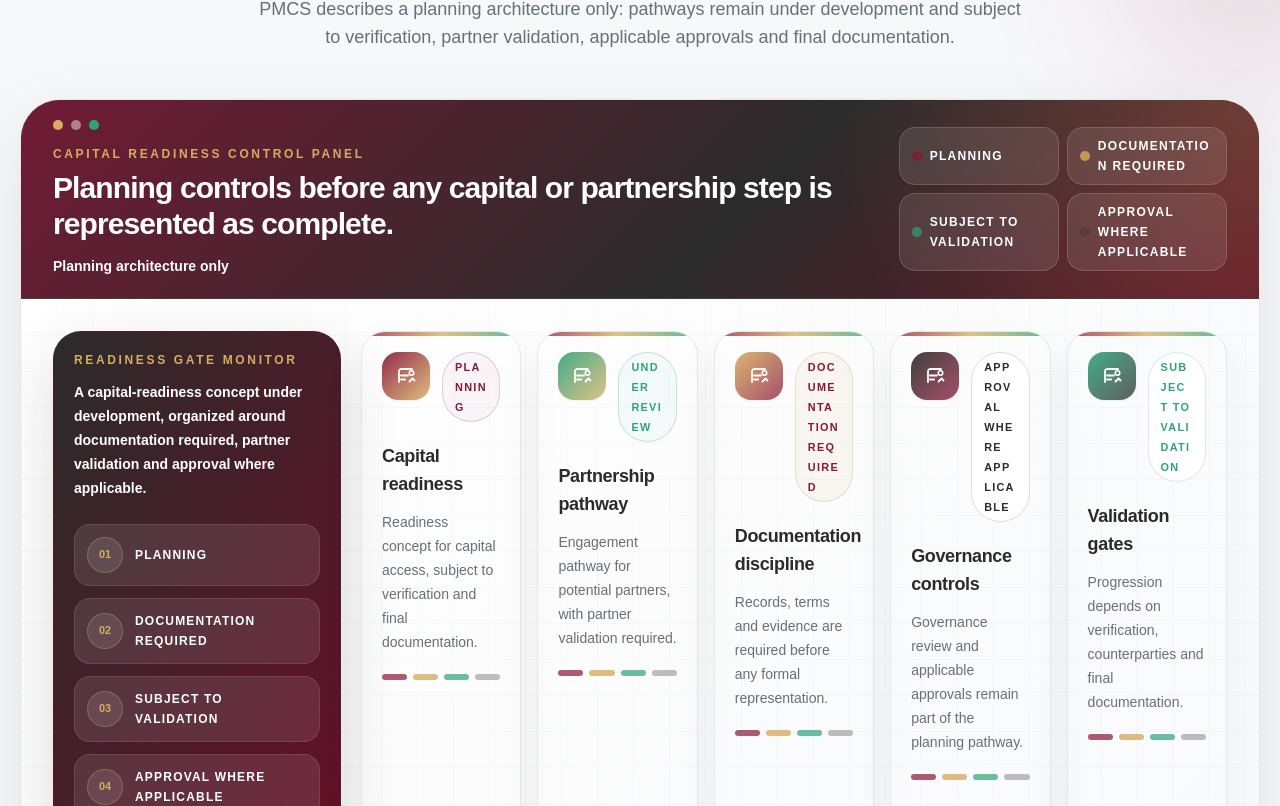
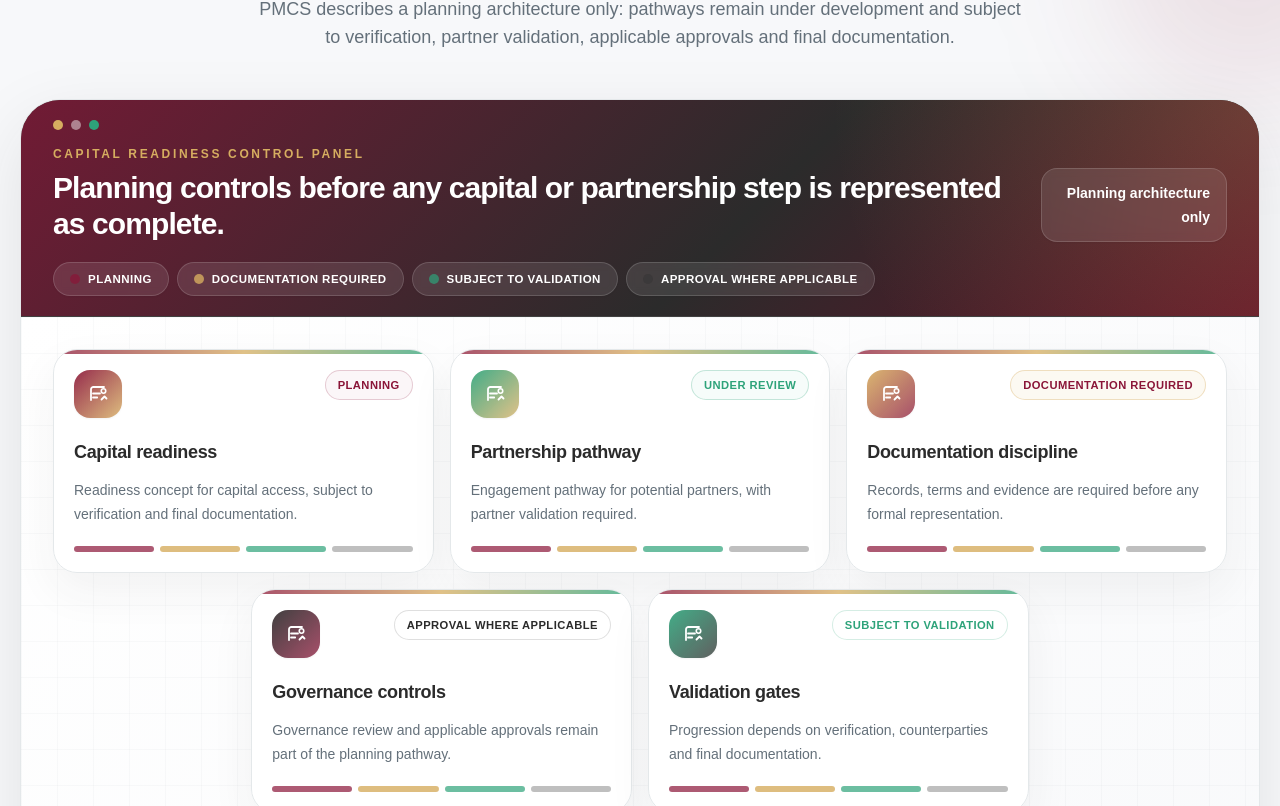
Before and after one commit to anwarlino/pmcs-holdings-website-v2, a Next.js app: page / in a window 1280 px wide. Shown: the part 6634-7440 px from the top of the page. Built offline with nearby package versions, Linux system fonts and the light colour scheme.

Commit message:
Stack capital dashboard layout

```diff
--- a/components/sections/CapitalPartnershipsSection.tsx
+++ b/components/sections/CapitalPartnershipsSection.tsx
@@ -24,6 +24,14 @@ const readinessSegmentClasses = [
   'bg-pmcs-charcoal/30',
 ];
 
+const tileGridClasses = [
+  'lg:col-span-2',
+  'lg:col-span-2',
+  'lg:col-span-2',
+  'lg:col-span-2 lg:col-start-2',
+  'lg:col-span-2 lg:col-start-4',
+];
+
 export function CapitalPartnershipsSection({ dictionary }: { dictionary: LocaleContent }) {
   return (
     <section id="capital" className="relative overflow-hidden bg-pmcs-light py-20 sm:py-24">
@@ -37,7 +45,8 @@ export function CapitalPartnershipsSection({ dictionary }: { dictionary: LocaleC
         <div className="mt-12 overflow-hidden rounded-[2rem] border border-pmcs-line bg-white shadow-pmcs sm:rounded-[2.5rem]">
           <div className="relative overflow-hidden border-b border-white/10 bg-pmcs-charcoal px-5 py-5 text-white sm:px-7 lg:px-8">
             <div className="absolute inset-0 bg-[radial-gradient(circle_at_top_right,rgba(214,173,96,0.24),transparent_34%),linear-gradient(135deg,rgba(138,21,56,0.74),rgba(43,43,43,0.96)_58%,rgba(100,16,39,0.92))] rtl:bg-[radial-gradient(circle_at_top_left,rgba(214,173,96,0.24),transparent_34%),linear-gradient(225deg,rgba(138,21,56,0.74),rgba(43,43,43,0.96)_58%,rgba(100,16,39,0.92))]" aria-hidden="true" />
-            <div className="relative flex flex-col gap-5 lg:flex-row lg:items-center lg:justify-between">
+            <div className="relative flex flex-col gap-5">
+              <div className="flex flex-col gap-4 lg:flex-row lg:items-end lg:justify-between">
                 <div className="min-w-0">
                   <div className="mb-4 flex gap-2" aria-hidden="true">
                     <span className="h-2.5 w-2.5 rounded-full bg-pmcs-gold" />
@@ -46,12 +55,13 @@ export function CapitalPartnershipsSection({ dictionary }: { dictionary: LocaleC
                   </div>
                   <p className="text-xs font-black uppercase tracking-[0.22em] text-pmcs-gold">{dictionary.capital.dashboard.kicker}</p>
                   <h3 className="mt-2 text-2xl font-black tracking-[-0.03em] sm:text-3xl">{dictionary.capital.dashboard.title}</h3>
-                <p className="mt-3 max-w-3xl text-sm font-semibold leading-6 text-white/72">{dictionary.capital.dashboard.subtitle}</p>
+                </div>
+                <p className="max-w-md rounded-2xl border border-white/15 bg-white/10 px-4 py-3 text-sm font-semibold leading-6 text-white/76 shadow-sm backdrop-blur-sm lg:text-end rtl:lg:text-start">{dictionary.capital.dashboard.subtitle}</p>
               </div>
 
-              <div className="grid gap-2 sm:grid-cols-2 lg:w-[28rem]" aria-label={dictionary.capital.dashboard.statusClusterLabel}>
+              <div className="flex flex-wrap gap-2" aria-label={dictionary.capital.dashboard.statusClusterLabel}>
                 {dictionary.capital.dashboard.statusCluster.map((status, index) => (
-                  <div key={status} className="flex min-w-0 items-center gap-2 rounded-2xl border border-white/15 bg-white/10 px-3 py-2 text-xs font-black uppercase leading-5 tracking-[0.11em] text-white/88 shadow-sm backdrop-blur-sm">
+                  <div key={status} className="inline-flex max-w-full items-center gap-2 rounded-full border border-white/15 bg-white/10 px-3 py-1.5 text-[0.72rem] font-bold uppercase leading-5 tracking-[0.04em] text-white/88 shadow-sm backdrop-blur-sm sm:px-4">
                     <span className={`h-2.5 w-2.5 shrink-0 rounded-full ${readinessSegmentClasses[index % readinessSegmentClasses.length]}`} aria-hidden="true" />
                     <span className="min-w-0 break-words">{status}</span>
                   </div>
@@ -63,30 +73,15 @@ export function CapitalPartnershipsSection({ dictionary }: { dictionary: LocaleC
           <div className="relative bg-[linear-gradient(135deg,rgba(255,255,255,0.98),rgba(247,248,250,0.94))] p-5 sm:p-7 lg:p-8">
             <div className="pointer-events-none absolute inset-0 bg-[linear-gradient(rgba(100,112,122,0.08)_1px,transparent_1px),linear-gradient(90deg,rgba(100,112,122,0.08)_1px,transparent_1px)] bg-[size:36px_36px] opacity-45" aria-hidden="true" />
 
-            <div className="relative grid gap-5 lg:grid-cols-[18rem_minmax(0,1fr)]">
-              <aside className="rounded-[1.75rem] border border-pmcs-maroon/15 bg-gradient-to-br from-pmcs-charcoal to-pmcs-maroonDark p-5 text-white shadow-[0_22px_60px_rgba(43,43,43,0.16)]">
-                <p className="text-xs font-black uppercase tracking-[0.22em] text-pmcs-gold">{dictionary.capital.dashboard.consoleLabel}</p>
-                <p className="mt-3 text-sm font-semibold leading-6 text-white/76">{dictionary.capital.dashboard.consoleNote}</p>
-                <div className="mt-6 space-y-3">
-                  {dictionary.capital.dashboard.statusCluster.map((status, index) => (
-                    <div key={`${status}-rail`} className="flex items-center gap-3 rounded-2xl border border-white/10 bg-white/10 px-3 py-3">
-                      <span className="flex h-9 w-9 shrink-0 items-center justify-center rounded-full border border-pmcs-gold/30 bg-white/10 text-[0.68rem] font-black text-pmcs-gold">
-                        {String(index + 1).padStart(2, '0')}
-                      </span>
-                      <span className="text-xs font-bold uppercase leading-5 tracking-[0.1em] text-white/84">{status}</span>
-                    </div>
-                  ))}
-                </div>
-              </aside>
-
-              <div className="grid min-w-0 gap-4 md:grid-cols-2 xl:grid-cols-5">
+            <div className="relative">
+              <div className="grid min-w-0 gap-4 md:grid-cols-2 lg:grid-cols-6">
                 {dictionary.capital.dashboard.tiles.map((tile, index) => (
                   <article
                     key={tile.title}
-                    className="group relative min-w-0 overflow-hidden rounded-[1.5rem] border border-pmcs-line bg-white/94 p-5 shadow-[0_18px_45px_rgba(43,43,43,0.06)] transition duration-200 ease-out hover:-translate-y-1 hover:border-pmcs-gold/70 hover:shadow-pmcs focus-within:border-pmcs-gold motion-reduce:transition-none motion-reduce:hover:translate-y-0"
+                    className={`group relative min-w-0 overflow-hidden rounded-[1.5rem] border border-pmcs-line bg-white/95 p-5 shadow-[0_18px_45px_rgba(43,43,43,0.06)] transition duration-200 ease-out hover:-translate-y-1 hover:border-pmcs-gold/70 hover:shadow-pmcs focus-within:border-pmcs-gold motion-reduce:transition-none motion-reduce:hover:translate-y-0 ${tileGridClasses[index % tileGridClasses.length]}`}
                   >
                     <div className="absolute inset-x-0 top-0 h-1 bg-gradient-to-r from-pmcs-maroon via-pmcs-gold to-pmcs-green opacity-75 rtl:bg-gradient-to-l" aria-hidden="true" />
-                    <div className="flex items-start justify-between gap-3">
+                    <div className="flex flex-col gap-4 sm:flex-row sm:items-start sm:justify-between">
                       <div className={`flex h-12 w-12 shrink-0 items-center justify-center rounded-2xl bg-gradient-to-br ${tileIconClasses[index % tileIconClasses.length]} text-white shadow-sm`} aria-hidden="true">
                         <svg className="h-6 w-6" viewBox="0 0 24 24" fill="none">
                           <path d="M5 18V7.5A2.5 2.5 0 0 1 7.5 5H18" stroke="currentColor" strokeWidth="1.8" strokeLinecap="round" />
@@ -94,7 +89,7 @@ export function CapitalPartnershipsSection({ dictionary }: { dictionary: LocaleC
                           <circle cx="17.5" cy="9" r="2.25" stroke="currentColor" strokeWidth="1.6" />
                         </svg>
                       </div>
-                      <span className={`min-w-0 max-w-full whitespace-normal break-words rounded-full border px-3 py-1 text-start text-[0.68rem] font-black uppercase leading-5 tracking-[0.12em] ${tileAccents[index % tileAccents.length]}`}>
+                      <span className={`inline-flex max-w-full items-center rounded-full border px-3 py-1 text-start text-[0.7rem] font-bold uppercase leading-5 tracking-[0.04em] ${tileAccents[index % tileAccents.length]}`}>
                         {tile.status}
                       </span>
                     </div>
--- a/content/locales/ar.ts
+++ b/content/locales/ar.ts
@@ -190,8 +190,6 @@ export const ar: LocaleContent = {
       subtitle: 'بنية تخطيطية فقط',
       statusClusterLabel: 'مجموعة حالات جاهزية رأس المال',
       statusCluster: ['تخطيط', 'الوثائق مطلوبة', 'خاضع للتحقق', 'موافقة عند الانطباق'],
-      consoleLabel: 'مراقبة بوابات الجاهزية',
-      consoleNote: 'مفهوم جاهزية رأس المال قيد التطوير، منظم حول الوثائق المطلوبة وتأكيد الشركاء والموافقة عند الانطباق.',
       tiles: [
         { title: 'جاهزية رأس المال', status: 'تخطيط', description: 'مفهوم جاهزية للوصول إلى رأس المال، خاضع للتحقق والوثائق النهائية.' },
         { title: 'مسار الشراكة', status: 'قيد المراجعة', description: 'مسار تواصل للشركاء المحتملين، مع ضرورة تأكيد الشركاء.' },
--- a/content/locales/en.ts
+++ b/content/locales/en.ts
@@ -190,8 +190,6 @@ export const en: LocaleContent = {
       subtitle: 'Planning architecture only',
       statusClusterLabel: 'Capital readiness status cluster',
       statusCluster: ['Planning', 'Documentation required', 'Subject to validation', 'Approval where applicable'],
-      consoleLabel: 'Readiness gate monitor',
-      consoleNote: 'A capital-readiness concept under development, organized around documentation required, partner validation and approval where applicable.',
       tiles: [
         { title: 'Capital readiness', status: 'Planning', description: 'Readiness concept for capital access, subject to verification and final documentation.' },
         { title: 'Partnership pathway', status: 'Under review', description: 'Engagement pathway for potential partners, with partner validation required.' },
--- a/content/locales/th.ts
+++ b/content/locales/th.ts
@@ -190,8 +190,6 @@ export const th: LocaleContent = {
       subtitle: 'เป็นเพียงสถาปัตยกรรมการวางแผน',
       statusClusterLabel: 'กลุ่มสถานะความพร้อมด้านเงินทุน',
       statusCluster: ['การวางแผน', 'ต้องมีเอกสาร', 'ขึ้นอยู่กับการยืนยัน', 'อนุมัติเมื่อเกี่ยวข้อง'],
-      consoleLabel: 'ตัวติดตามประตูความพร้อม',
-      consoleNote: 'แนวคิดความพร้อมด้านเงินทุนที่อยู่ระหว่างการพัฒนา จัดระเบียบตามเอกสารที่ต้องมี การยืนยันพันธมิตร และการอนุมัติเมื่อเกี่ยวข้อง',
       tiles: [
         { title: 'ความพร้อมด้านเงินทุน', status: 'การวางแผน', description: 'แนวคิดความพร้อมสำหรับการเข้าถึงเงินทุน โดยขึ้นอยู่กับการตรวจสอบและเอกสารขั้นสุดท้าย' },
         { title: 'เส้นทางพันธมิตร', status: 'อยู่ระหว่างการทบทวน', description: 'แนวทางการมีส่วนร่วมสำหรับพันธมิตรที่อาจเกิดขึ้น โดยต้องมีการยืนยันพันธมิตร' },
--- a/content/locales/types.ts
+++ b/content/locales/types.ts
@@ -132,8 +132,6 @@ export type LocaleContent = {
       subtitle: string;
       statusClusterLabel: string;
       statusCluster: string[];
-      consoleLabel: string;
-      consoleNote: string;
       tiles: Array<{ title: string; status: string; description: string }>;
     };
     pathway: {
```
Lines whose indentation alone changed are shown as unchanged.
